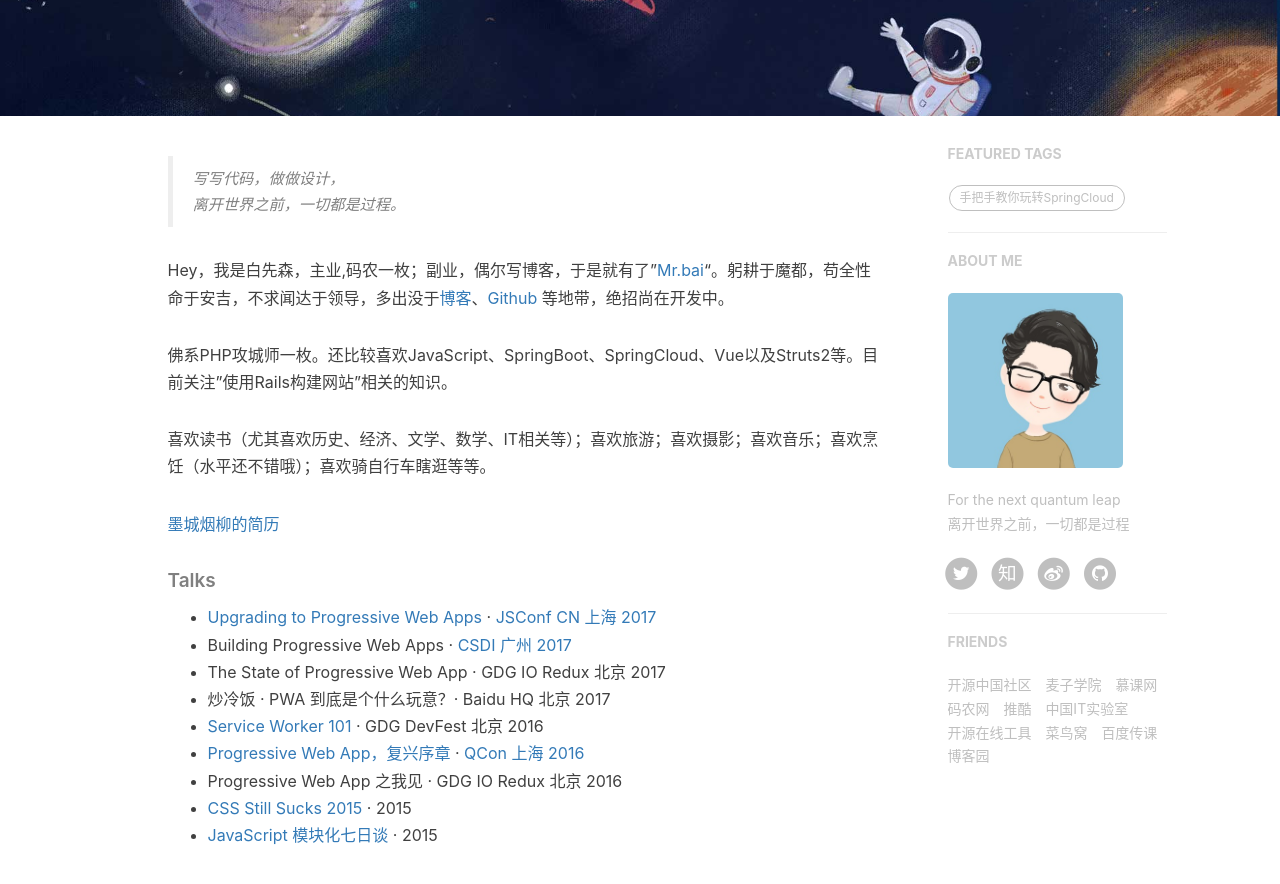
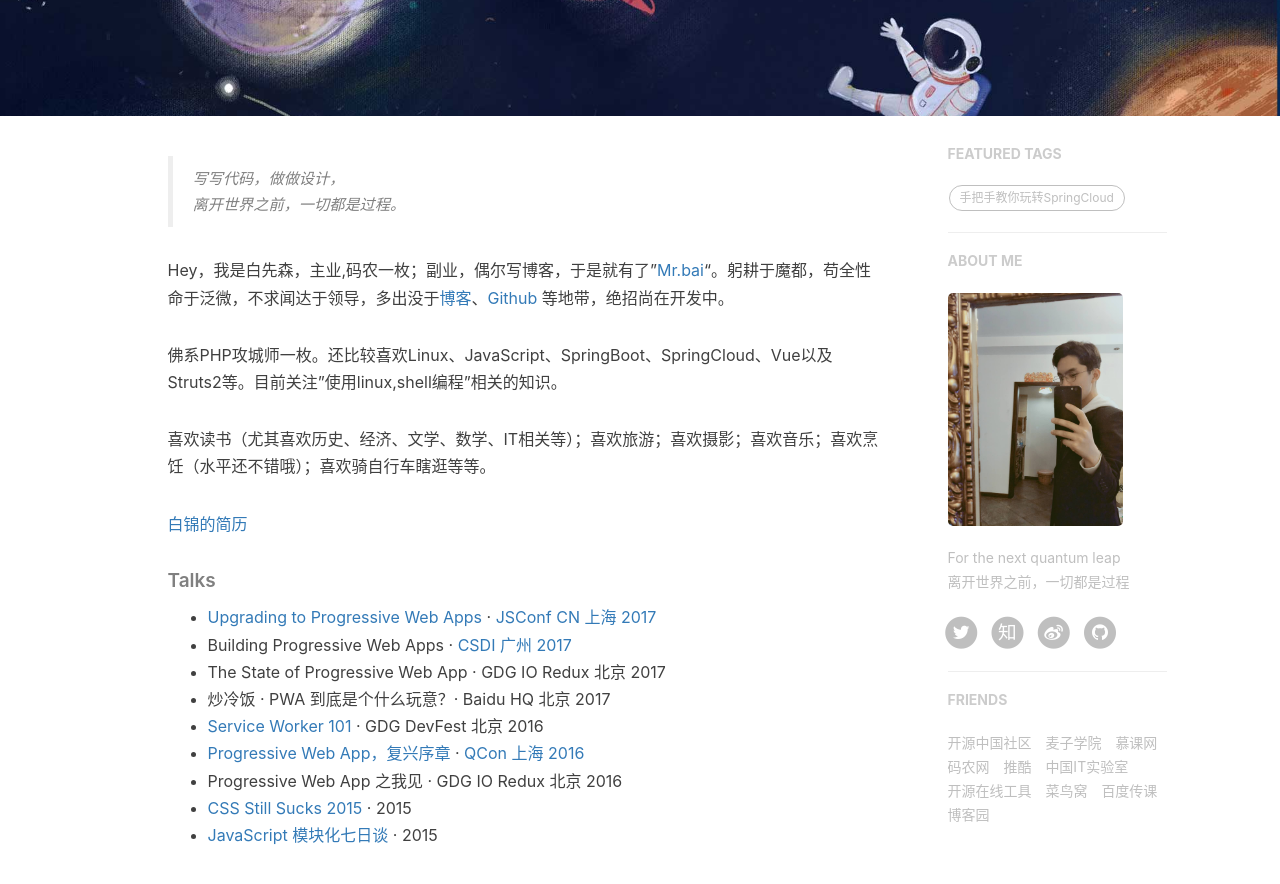
Before and after one commit to baixiansen/baixiansen.github.io, a Jekyll site: the page built from about.html, in a window 1280 px wide and 900 px high, scrolled down 302 px. Shown: the top 884 px of the window. Built offline with Jekyll 4.4.1, drawn with Linux system fonts in a browser that asks for light colours; nearby versions of some CDN libraries; comment, search, counter and statistics services are not loaded.

Commit message:
no message

```diff
--- a/_config.yml
+++ b/_config.yml
@@ -79,7 +79,7 @@ ga_domain: baixiansen.github.io
 # Sidebar settings
 sidebar: true                           # whether or not using Sidebar.
 sidebar-about-description: "For the next quantum leap<br>离开世界之前，一切都是过程"
-sidebar-avatar: /img/avatar-Mcyl-ny.jpg      # use absolute URL, seeing it's used in both `/` and `/about/`
+sidebar-avatar: /img/bai.jpg      # use absolute URL, seeing it's used in both `/` and `/about/`
 
 
 
--- a/_includes/about/zh.md
+++ b/_includes/about/zh.md
@@ -1,13 +1,13 @@
 > 写写代码，做做设计，
 > 离开世界之前，一切都是过程。
 
-Hey，我是白先森，主业,码农一枚；副业，偶尔写博客，于是就有了”[Mr.bai](https://baixiansen.github.io)“。躬耕于魔都，苟全性命于安吉，不求闻达于领导，多出没于[博客](https://baixiansen.github.io)、[Github](http://github.com/mochengyanliu) 等地带，绝招尚在开发中。
+Hey，我是白先森，主业,码农一枚；副业，偶尔写博客，于是就有了”[Mr.bai](https://baixiansen.github.io)“。躬耕于魔都，苟全性命于泛微，不求闻达于领导，多出没于[博客](https://baixiansen.github.io)、[Github](https://baixiansen.github.io) 等地带，绝招尚在开发中。
 
-佛系PHP攻城师一枚。还比较喜欢JavaScript、SpringBoot、SpringCloud、Vue以及Struts2等。目前关注”使用Rails构建网站”相关的知识。
+佛系PHP攻城师一枚。还比较喜欢Linux、JavaScript、SpringBoot、SpringCloud、Vue以及Struts2等。目前关注”使用linux,shell编程”相关的知识。
 
 喜欢读书（尤其喜欢历史、经济、文学、数学、IT相关等）；喜欢旅游；喜欢摄影；喜欢音乐；喜欢烹饪（水平还不错哦）；喜欢骑自行车瞎逛等等。
 
-[墨城烟柳的简历](https://baixiansen.github.io/demo/aboutme/index.html)
+[白锦的简历](https://baixiansen.github.io/demo/aboutme/index.html)
 
 ##### Talks
 
```
Also changed, not shown: img/bai.jpg (added).
